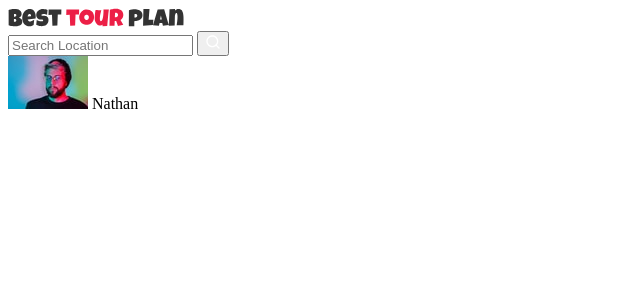
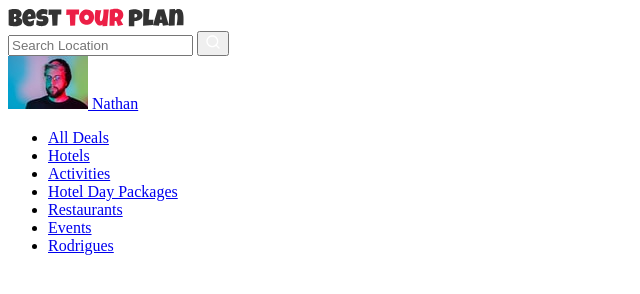
Before and after one commit to n1mble-hak/tour-company, a plain HTML site: page index.html in a window 1280 px wide. Shown: the whole page, without its empty margins (0-640 px from the left). Drawn offline with Linux system fonts and the light colour scheme.

Commit message:
create: header-menu

```diff
--- a/index.html
+++ b/index.html
@@ -7,9 +7,9 @@
   <body>
     <header class="header">
       <div class="header-top">
-        <div class="horizontal-name">
+        <a href="#" class="horizontal-name">
           <img src="img/name-horizontal.svg" alt="" />
-        </div>
+        </a>
         <!-- /.horizontal-name -->
         <form action="#" class="search-form">
           <input
@@ -21,17 +21,42 @@
             <img src="img/search.svg" alt="" class="search-button__icon" />
           </button>
         </form>
-        <div class="user-profile">
+        <a href="#" class="user">
           <img
             src="img/profile-avatar.jpg"
             alt=""
             class="user-profile__avatar"
           />
           <span class="user-profile__name">Nathan</span>
-        </div>
-        <!-- /.user-profile -->
+        </a>
       </div>
       <!-- /.header-top -->
+      <nav>
+        <ul class="header-menu">
+          <li class="header-menu__items">
+            <a href="#" class="header-menu_link">All Deals</a>
+          </li>
+          <li class="header-menu__items">
+            <a href="#" class="header-menu_link">Hotels</a>
+          </li>
+          <li class="header-menu__items">
+            <a href="#" class="header-menu_link">Activities</a>
+          </li>
+          <li class="header-menu__items">
+            <a href="#" class="header-menu_link">Hotel Day Packages</a>
+          </li>
+          <li class="header-menu__items">
+            <a href="#" class="header-menu_link">Restaurants</a>
+          </li>
+          <li class="header-menu__items">
+            <a href="#" class="header-menu_link">Events</a>
+          </li>
+          <li class="header-menu__items">
+            <a href="#" class="header-menu_link">Rodrigues</a>
+          </li>
+        </ul>
+        <!-- /.header-menu -->
+      </nav>
     </header>
   </body>
 </html>
```
